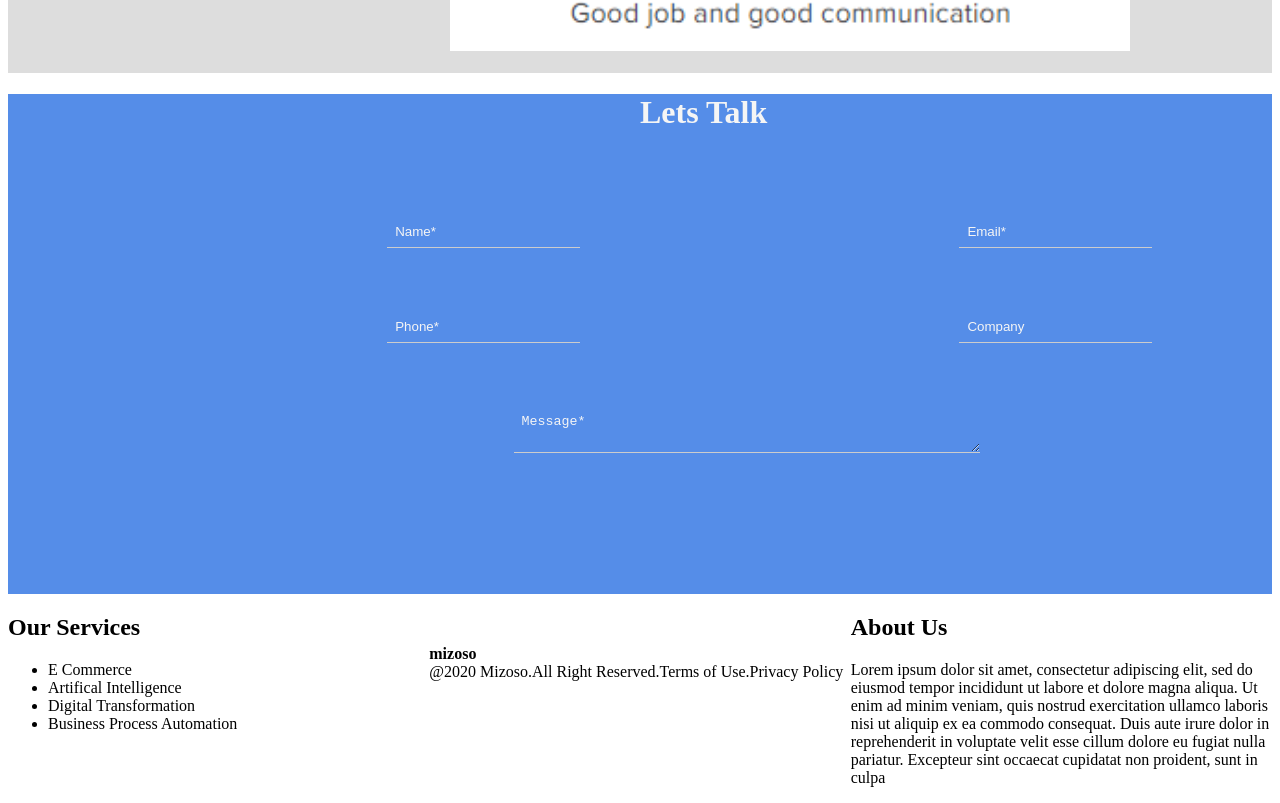
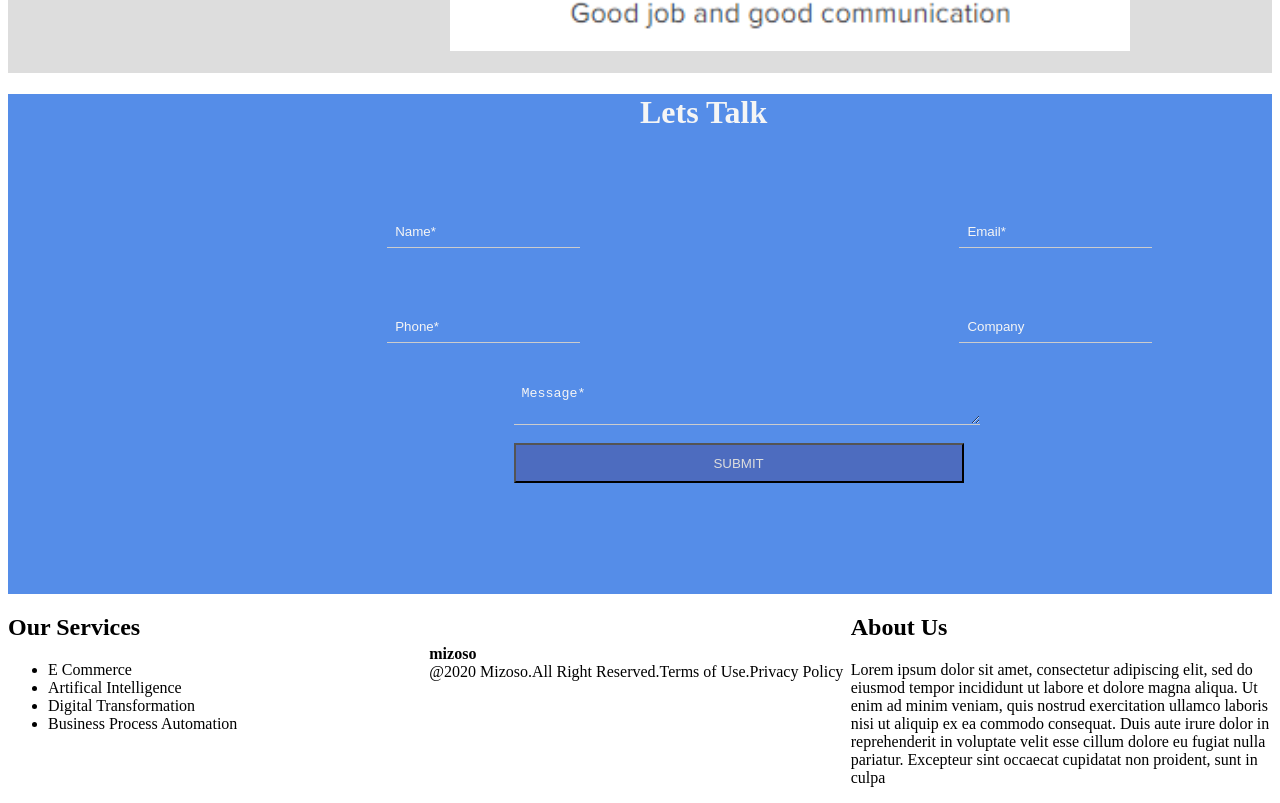
Before and after one commit to arsamawan/Miz-Corporate, an Angular app: page / in a window 1280 px wide. Shown: the part 1149-1952 px from the top of the page. Built offline with nearby package versions, Linux system fonts and the light colour scheme.

Commit message:
Contact Us Button

```diff
--- a/src/app/main/main.component.css
+++ b/src/app/main/main.component.css
@@ -66,13 +66,13 @@ input{
 #message{
  width: 450px;
   margin-left: 40%;
-  margin-top:5%;
+  margin-top:15%;
   padding:8px;
   display:block;
   border:none;
   border-bottom:1px solid #ccc;
   background-color: #558DE8;
-  float: left;
+  /*float: left;*/
   color: whitesmoke;
 }
 
@@ -80,3 +80,10 @@ input{
   color: whitesmoke;
   opacity: 1; /* Firefox */
 }
+button{
+margin-left: 40%;
+  width: 450px;
+  background-color: #4d6cbf;
+  height: 5vh;
+  color: #dddddd;
+}
--- a/src/app/main/main.component.html
+++ b/src/app/main/main.component.html
@@ -59,5 +59,6 @@
   <input placeholder="Email*"><br>
   <input placeholder="Phone*">
   <input placeholder="Company"><br>
-  <textarea placeholder="Message*" id="message"></textarea>
+  <textarea placeholder="Message*" id="message"></textarea><br>
+  <button>SUBMIT</button>
 </div>
```
